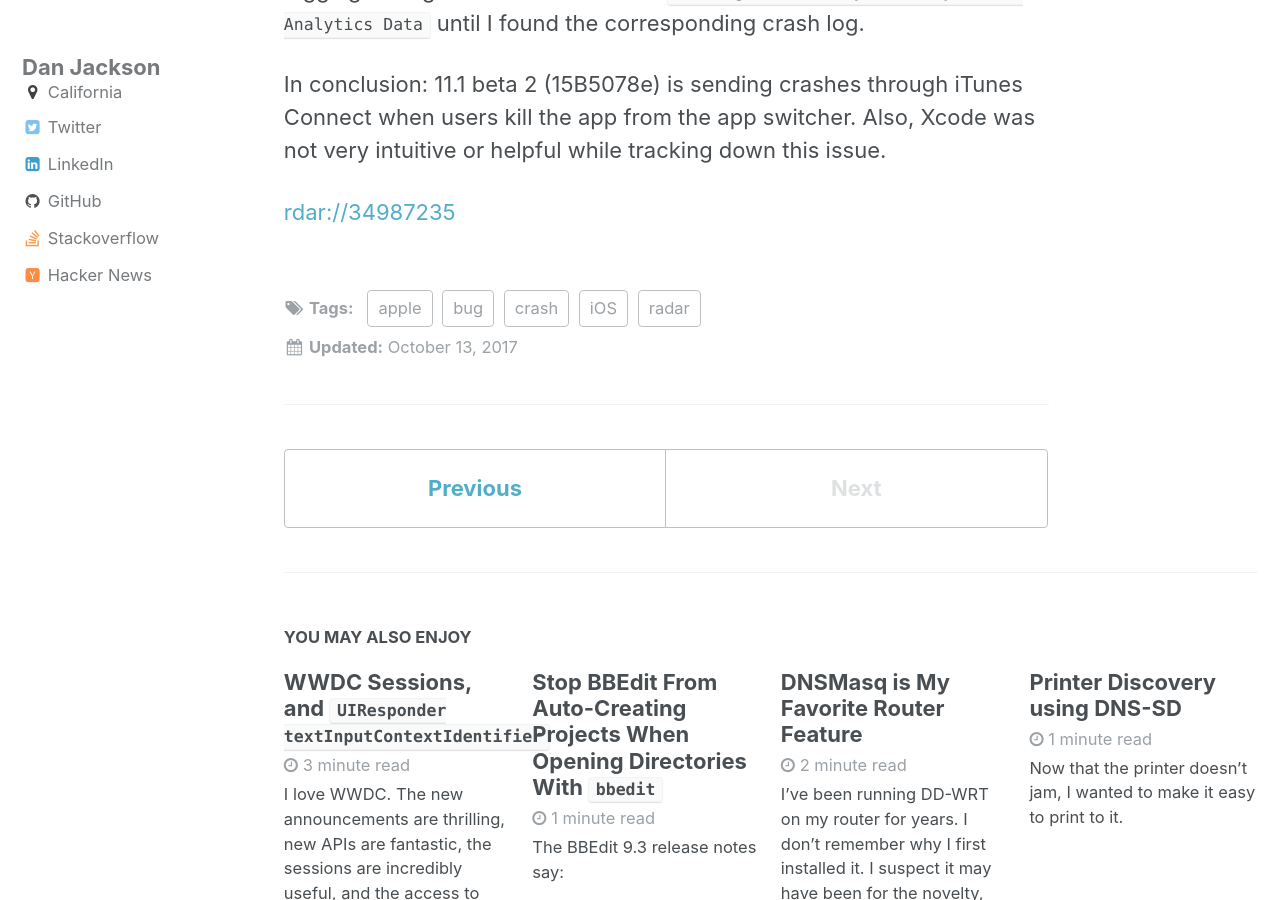
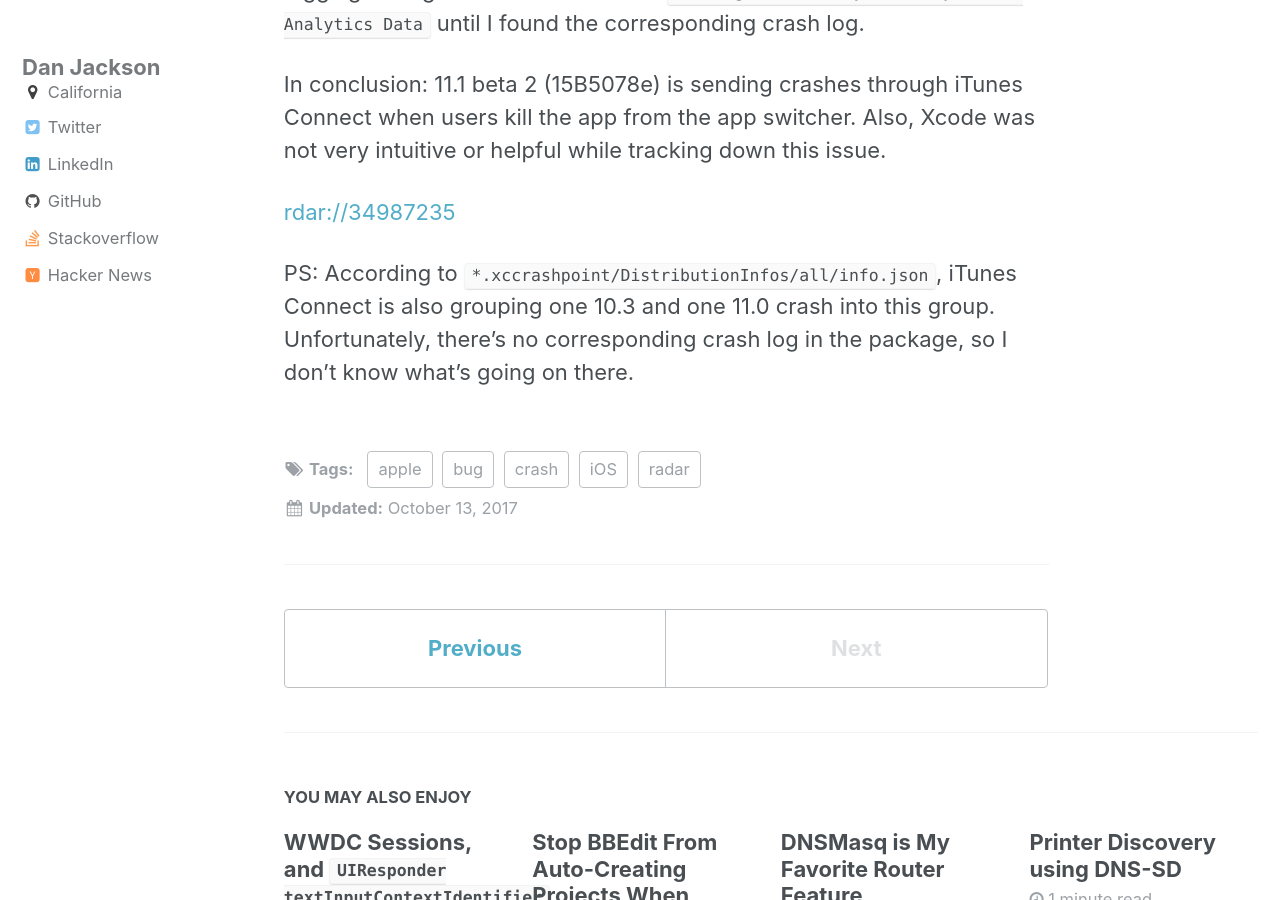
Before and after one commit to e28eta/e28eta.github.io, a Jekyll site: the page built from _posts/2017-10-13-ios-11.1-beta-2-crashes.md, in a window 1280 px wide and 900 px high, scrolled down 2720 px. Built offline with Jekyll 4.4.1, drawn with Linux system fonts in a browser that asks for light colours; some of the changed text lies outside the part shown.

Commit message:
fix bundle->package, add postscript about non-11.1b2 crashes

```diff
--- a/_posts/2017-10-13-ios-11.1-beta-2-crashes.md
+++ b/_posts/2017-10-13-ios-11.1-beta-2-crashes.md
@@ -19,9 +19,9 @@ This particular crash had the bottom 4 lines of the backtrace  visible, and they
 
 On probably my 6th time looking through this window, I *finally* noticed the controls at the bottom of the 3rd pane. The first one toggles the full backtrace and all of the threads. One hypothesis was that these crashes were occurring before HockeyApp was able to hook into the exception handling, but that didn't appear to be the case, because there were a bunch of threads running and one of them was running an `NSURLConnection(Loader)` run loop.
 
-The next epiphany was that you can right-click a crash group in the 2nd pane to `Show in Finder`. That leads to a directory full of `xccrashpoint` bundles. Digging into the appropriate bundle finally reveals the symbolicated crash logs:
+The next epiphany was that you can right-click a crash group in the 2nd pane to `Show in Finder`. That leads to a directory full of `xccrashpoint` packages. Digging into the appropriate package finally reveals the symbolicated crash logs:
 
-![xccrashpoint bundle contents]({{ site.url }}/images/xccrashpoint-contents.png)
+![xccrashpoint package contents]({{ site.url }}/images/xccrashpoint-contents.png)
 
 The `Termination Description` from the crash logs was the final clue I needed.
 
@@ -38,3 +38,5 @@ I was able to reproduce by killing the app running on 11.1b2, and then digging t
 In conclusion: 11.1 beta 2 (15B5078e) is sending crashes through iTunes Connect when users kill the app from the app switcher. Also, Xcode was not very intuitive or helpful while tracking down this issue.
 
 [rdar://34987235](rdar://34987235)
+
+PS: According to `*.xccrashpoint/DistributionInfos/all/info.json`, iTunes Connect is also grouping one 10.3 and one 11.0 crash into this group. Unfortunately, there's no corresponding crash log in the package, so I don't know what's going on there.
```
